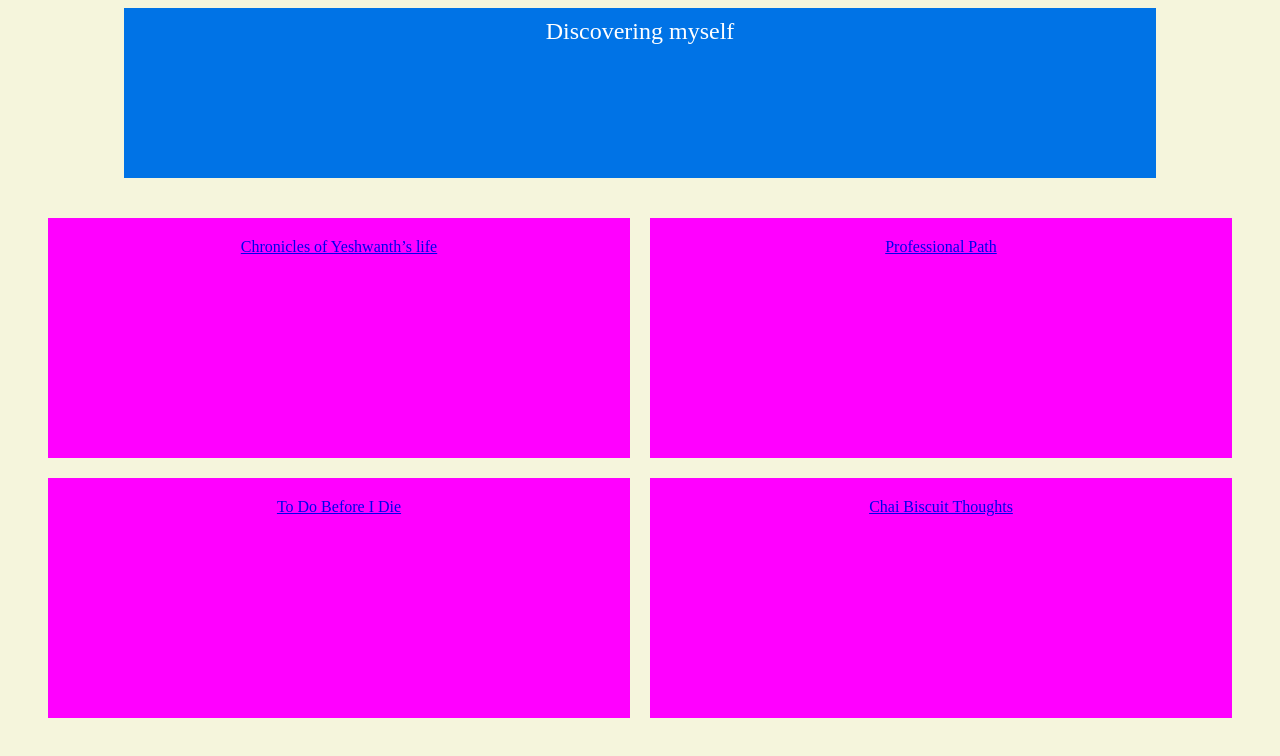
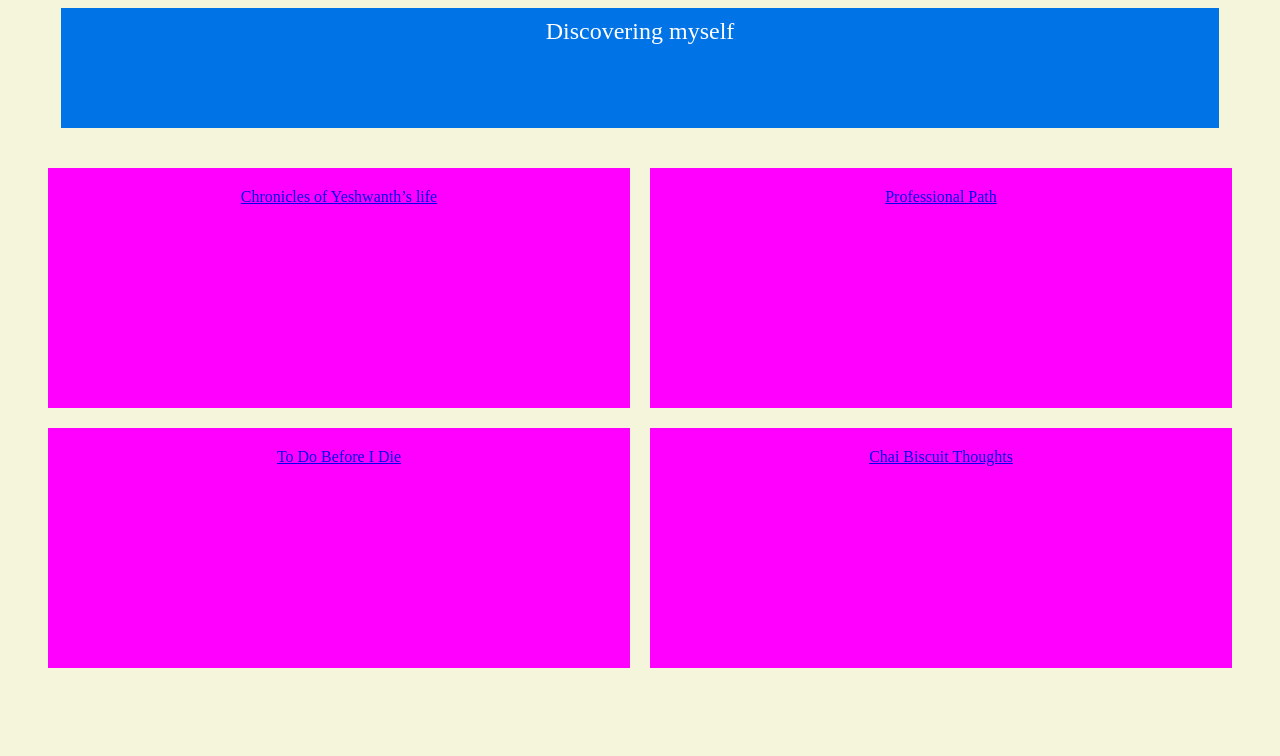
Before and after one commit to Yesh1learning/my-website, a plain HTML site: page index.html in a window 1280 px wide. Drawn offline with Linux system fonts and the light colour scheme.

Commit message:
Update index.html

```diff
--- a/index.html
+++ b/index.html
@@ -16,9 +16,9 @@
     padding: 10px;
     text-align: center;
     font-size: 24px;
-    width: 80%; /* Adjust the width as needed */
+    width: 90%; /* Adjust the width as needed */
     margin: 0 auto; /* Center the banner horizontally */
-    height: 150px; /* Increase the height of the banner */
+    height: 100px; /* Increase the height of the banner */
     position: relative; /* Allow for absolute positioning */
 }
 
```
